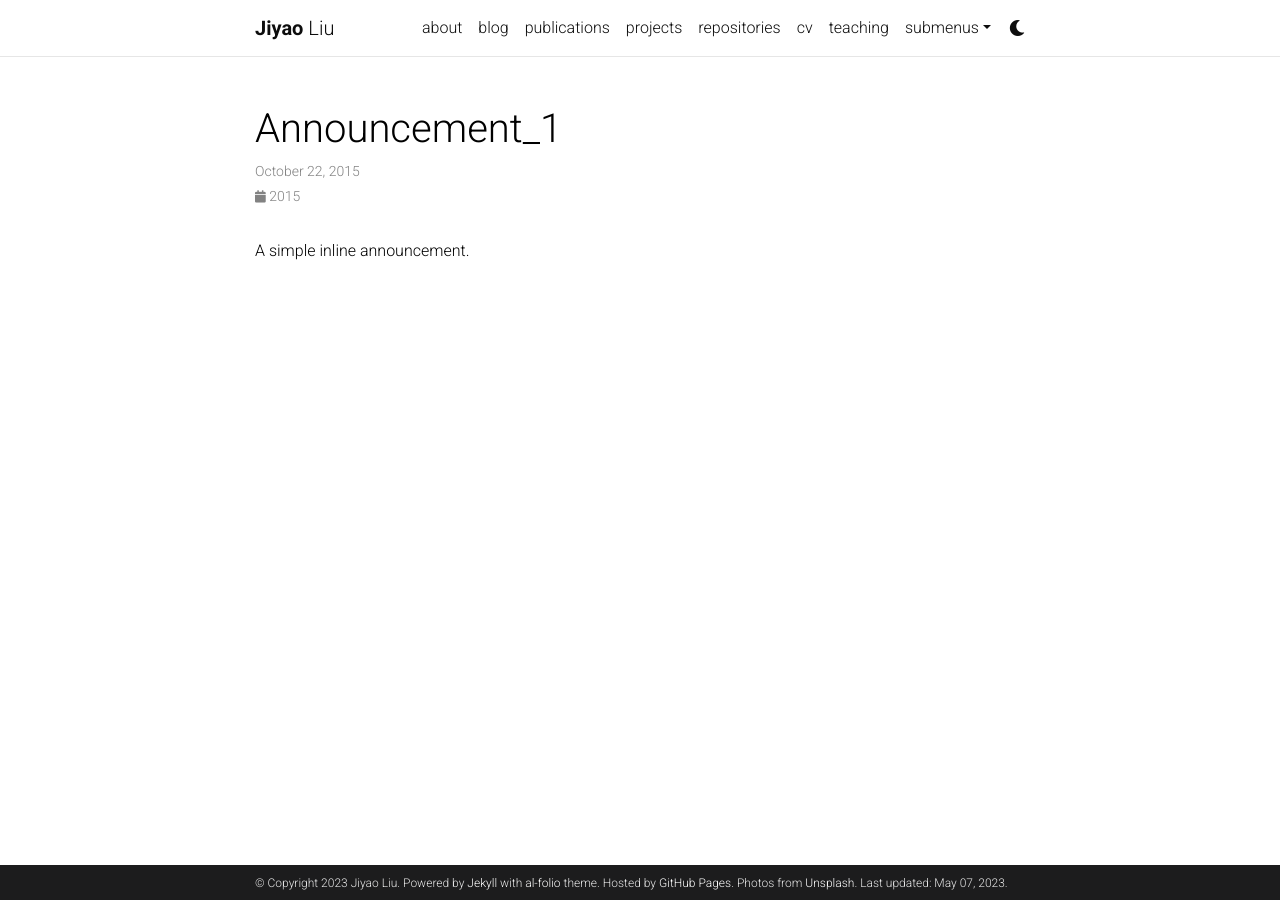
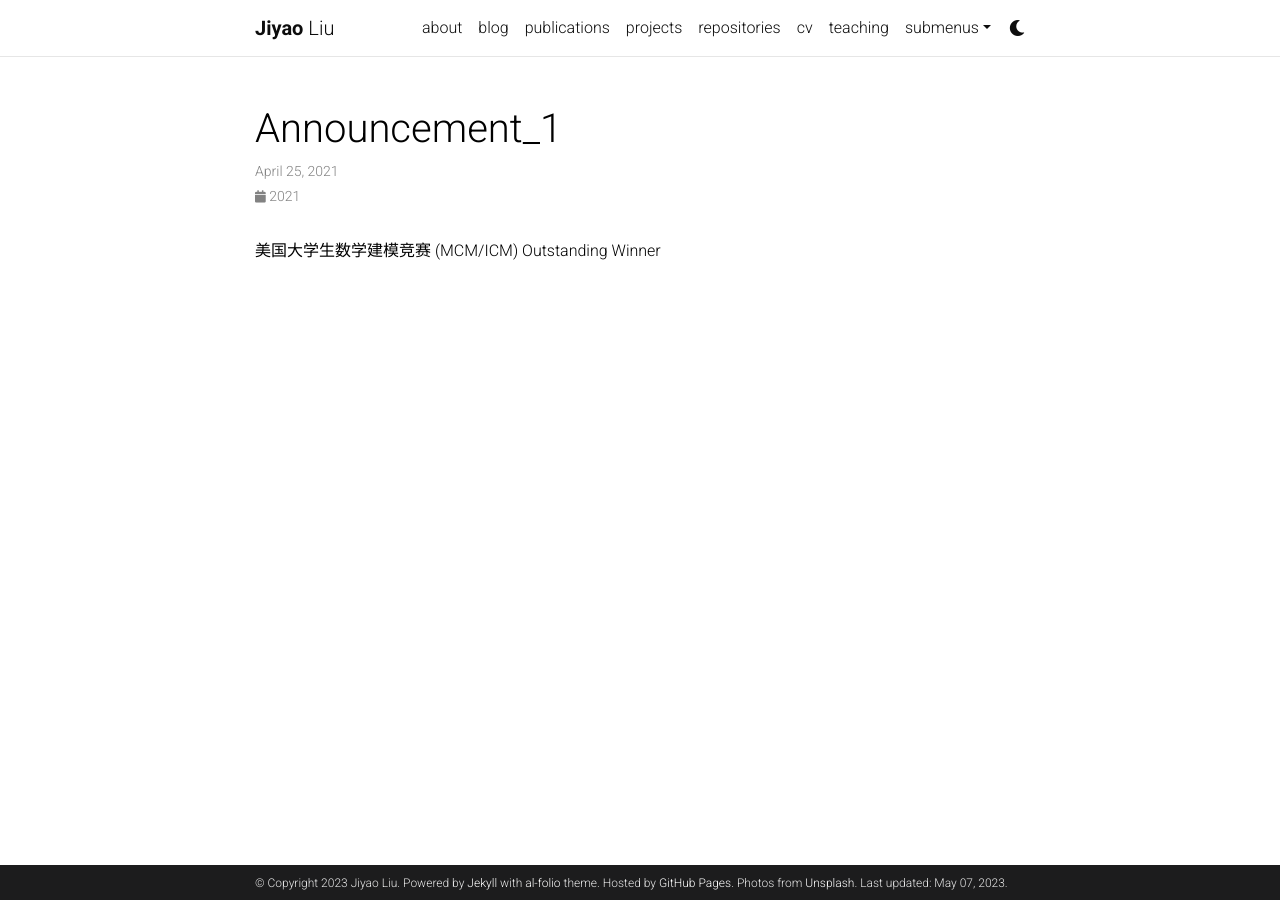
Before and after one commit to Jy-stdio/jy-stdio.github.io, a Jekyll site: the page built from _news/announcement_1.md, in a window 1280 px wide. Built offline with Jekyll 4.4.1, drawn with Linux system fonts in a browser that asks for light colours; comment, search, counter and statistics services are not loaded; a style sheet for code colours, icons or effects is not loaded.

Commit message:
Update announcement_1.md

```diff
--- a/_news/announcement_1.md
+++ b/_news/announcement_1.md
@@ -1,8 +1,8 @@
 ---
 layout: post
-date: 2015-10-22 15:59:00-0400
+date: 2021-4-25 15:59:00-0400
 inline: true
 related_posts: false
 ---
 
-A simple inline announcement.
+美国大学生数学建模竞赛 (MCM/ICM) Outstanding Winner
```
